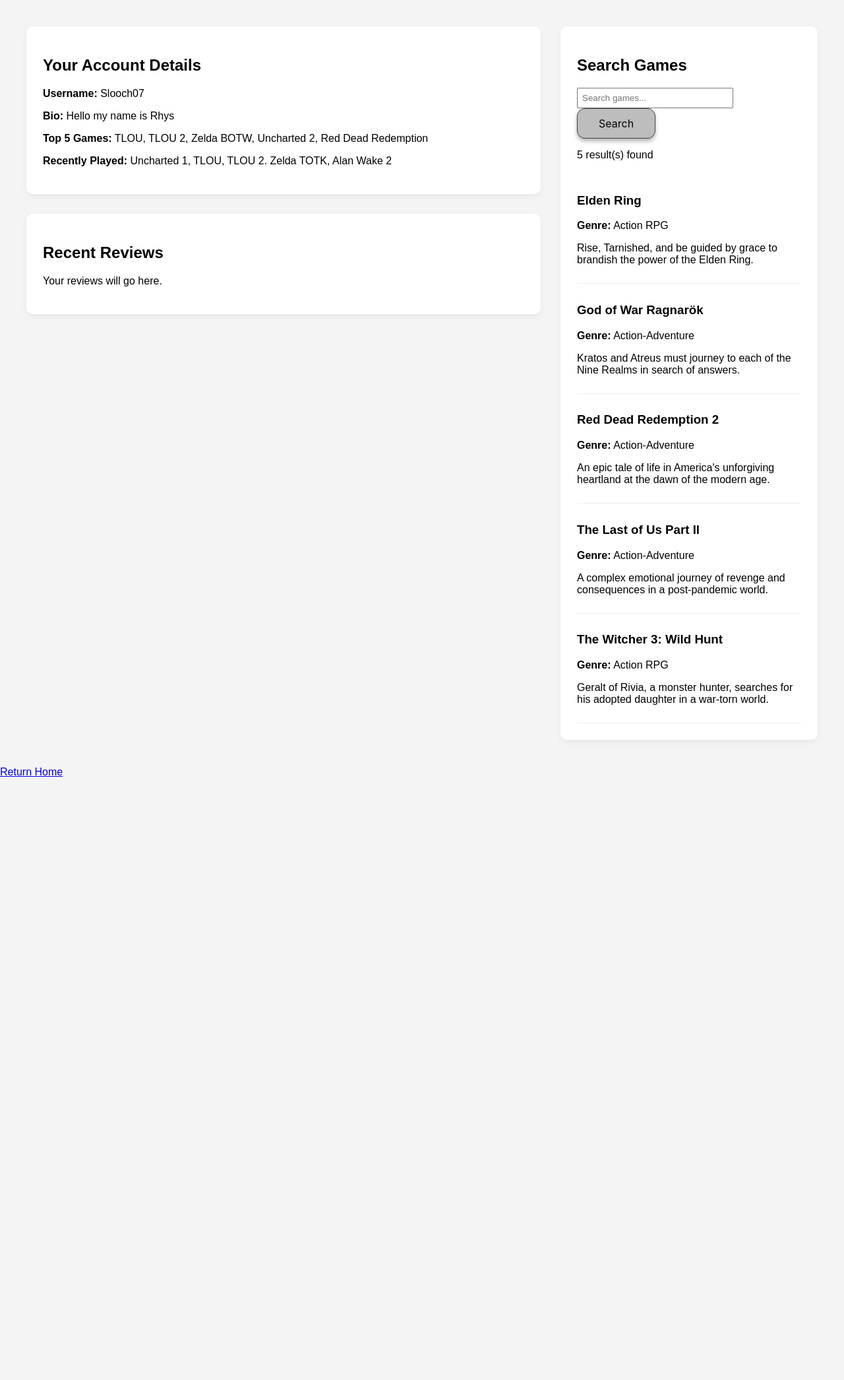
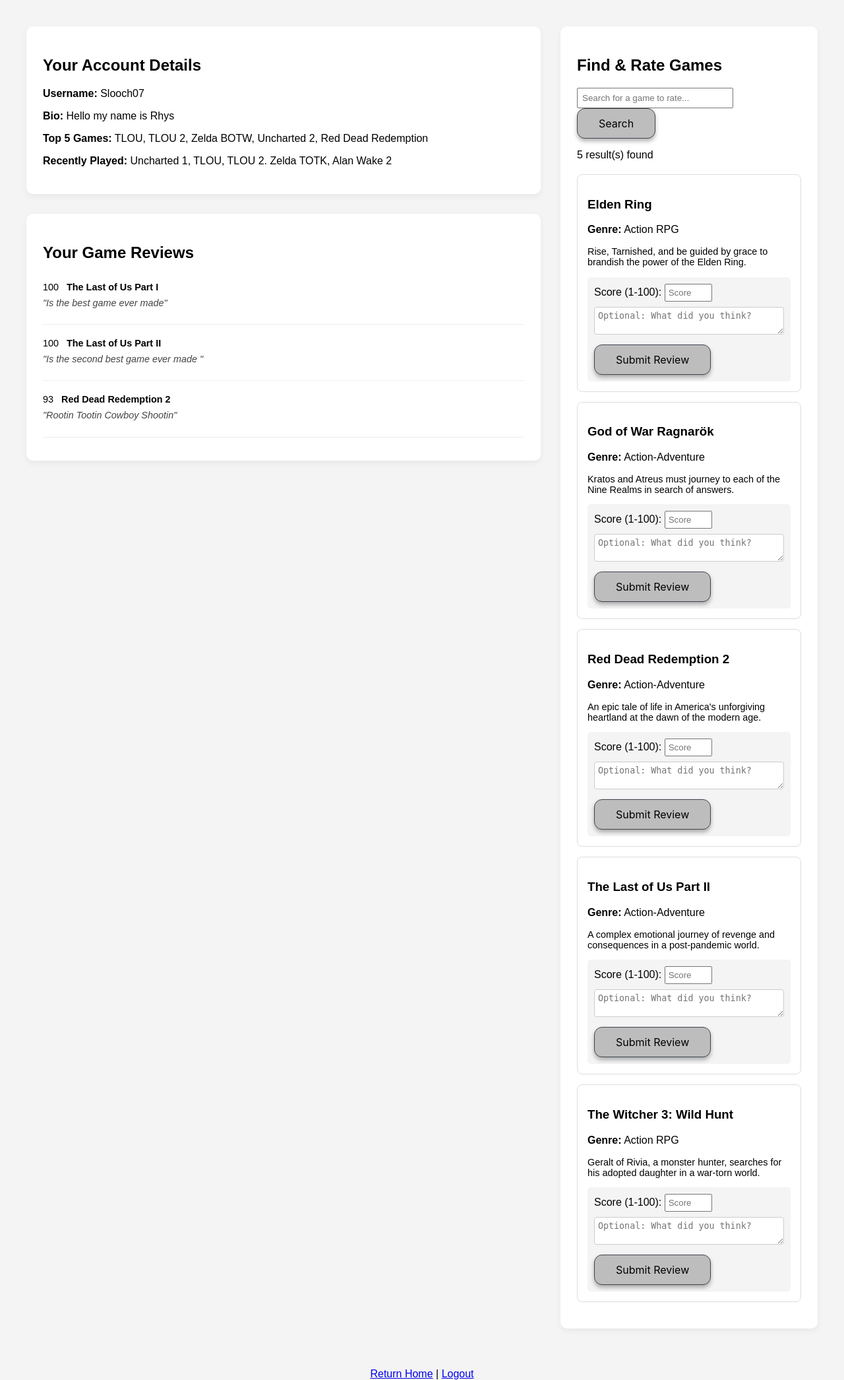
Before and after one commit to philstevens123/THE-REAL-NEA, a Flask app: page /user_profile in a window 1280 px wide. Shown: the whole page at 66% size. Before the commit the page ends 1177 px from the top, so only its background shows below. Run offline with Flask 3, Linux system fonts and the light colour scheme; a user stored in the database is signed in.

Commit message:
Added review system

```diff
--- a/app.py
+++ b/app.py
@@ -12,6 +12,8 @@ app.secret_key = 'super_secret_key_change_this_later'
 
 db = SQLAlchemy(app)
 
+#### DATABASE STUFF ####
+
 class User(db.Model):
     __tablename__ = 'users'
     id = db.Column(db.Integer, primary_key=True)
@@ -20,6 +22,7 @@ class User(db.Model):
     password_hash = db.Column(db.String(200), nullable=False)
 
     profile = db.relationship('Profile', backref='user', uselist=False)
+    reviews = db.relationship('Review', backref='author', lazy=True)
 
     def set_password(self, password):
         self.password_hash = generate_password_hash(password)
@@ -27,15 +30,23 @@ class User(db.Model):
     def check_password(self, password):
         return check_password_hash(self.password_hash, password)
 
-
 class Profile(db.Model):
     __tablename__ = 'profiles'
     id = db.Column(db.Integer, primary_key=True)
     bio = db.Column(db.String(120), nullable=False)
     top = db.Column(db.String(120), nullable=False)
     recent = db.Column(db.String(120), nullable=False)
+    user_id = db.Column(db.Integer, db.ForeignKey('users.id'), unique=True, nullable=False)
 
-    user_id = db.Column(db.Integer, db.ForeignKey('users.id'), unique=True, nullable=False)
+class Review(db.Model):
+    __tablename__ = 'reviews'
+    id = db.Column(db.Integer, primary_key=True)
+    game_id = db.Column(db.String(80), nullable=False)
+    game_title = db.Column(db.String(120), nullable=False)
+    rating = db.Column(db.Integer, nullable=False) # Store 1-100
+    comment = db.Column(db.Text, nullable=True)
+    user_id = db.Column(db.Integer, db.ForeignKey('users.id'), nullable=False)
+
 
 def load_data():
     if os.path.exists('games_db.json'):
@@ -43,31 +54,24 @@ def load_data():
             return json.load(f)
     return []
 
-
-
 def filter_games(query):
     all_games = load_data()
-
     if query:
         filtered = [g for g in all_games if query in str(g).lower()]
     else:
-        filtered = all_games[:5]  # Show only first 5 by default
+        filtered = all_games[:5]
+    sorted_games = sorted(filtered, key=lambda x: x.get('title', '').lower())
+    return sorted_games if query else sorted_games[:5]
 
-    sorted_games = sorted(filtered, key=lambda x: x.get('title', '').lower())
+#### END OF DATABASE STUFF ####
 
-    return sorted_games if query else sorted_games[:5]
+#### ROUTE STUFF ####
 
 @app.route('/')
 def home():
     query = request.args.get('q', '').lower()
     filtered_games = filter_games(query)
-
-    return render_template(
-        'index.html',
-        games=filtered_games,
-        query=query
-    )
-
+    return render_template('index.html', games=filtered_games, query=query)
 
 @app.route('/register', methods=['GET', 'POST'])
 def register():
@@ -81,56 +85,39 @@ def register():
             flash("Passwords do not match!")
             return redirect(url_for('register'))
 
-        existing_user = User.query.filter(
-            (User.email == email) | (User.username == username)
-        ).first()
-
+        existing_user = User.query.filter((User.email == email) | (User.username == username)).first()
         if existing_user:
             flash("Username or Email already in use!")
             return redirect(url_for('register'))
 
         new_user = User(username=username, email=email)
         new_user.set_password(password)
-
         db.session.add(new_user)
         db.session.commit()
 
         session['user_id'] = new_user.id
         return redirect(url_for('create_profile'))
-
     return render_template('create_account.html')
-
 
 @app.route('/sign_in', methods=['GET', 'POST'])
 def sign_in():
     if request.method == 'POST':
         username = request.form.get('username')
         password = request.form.get('password')
-
         user = User.query.filter_by(username=username).first()
 
         if user and user.check_password(password):
             session['user_id'] = user.id
-
             if user.profile is None:
-                flash("Account found, but no profile exists. Let's create one!")
                 return redirect(url_for('create_profile'))
-
-            flash("Welcome back!")
             return redirect(url_for('user_profile'))
-
         flash("Invalid username or password.")
-        return redirect(url_for('sign_in'))
-
     return render_template('sign_in.html')
-
 
 @app.route('/create_profile', methods=['GET', 'POST'])
 def create_profile():
     user_id = session.get('user_id')
-
     if not user_id:
-        flash("Please sign in first.")
         return redirect(url_for('sign_in'))
 
     if request.method == 'POST':
@@ -140,34 +127,64 @@ def create_profile():
             recent=request.form.get('recent'),
             user_id=user_id
         )
-
         db.session.add(new_profile)
         db.session.commit()
-
         return redirect(url_for('user_profile'))
-
     return render_template('create_profile.html')
-
 
 @app.route('/user_profile')
 def user_profile():
     user_id = session.get('user_id')
-
     if not user_id:
         flash("You must be logged in to view your profile.")
         return redirect(url_for('sign_in'))
 
     user = User.query.get(user_id)
+    if not user:
+        session.pop('user_id', None)
+        return redirect(url_for('sign_in'))
 
     query = request.args.get('q', '').lower()
     filtered_games = filter_games(query)
 
-    return render_template(
-        'user_profile.html',
-        user=user,
-        games=filtered_games,
-        query=query
-    )
+    return render_template('user_profile.html', user=user, games=filtered_games, query=query)
+
+@app.route('/rate_game/<game_id>', methods=['POST'])
+def rate_game(game_id):
+    user_id = session.get('user_id')
+    if not user_id:
+        flash("Please log in to rate games.")
+        return redirect(url_for('sign_in'))
+
+    try:
+        rating_val = int(request.form.get('rating'))
+    except (ValueError, TypeError):
+        flash("Invalid rating.")
+        return redirect(url_for('user_profile'))
+
+    if rating_val < 1 or rating_val > 100:
+        flash("Rating must be between 1 and 100.")
+        return redirect(url_for('user_profile'))
+
+    comment = request.form.get('comment')
+    game_title = request.form.get('game_title')
+
+    # Check for existing review to update, else create new
+    existing = Review.query.filter_by(user_id=user_id, game_id=game_id).first()
+    if existing:
+        existing.rating = rating_val
+        existing.comment = comment
+        flash(f"Updated review for {game_title}!")
+    else:
+        new_rev = Review(game_id=game_id, game_title=game_title, rating=rating_val,
+                         comment=comment, user_id=user_id)
+        db.session.add(new_rev)
+        flash(f"Submitted review for {game_title}!")
+
+    db.session.commit()
+    return redirect(url_for('user_profile'))
+
+#### END OF ROUTES STUFF ####
 
 if __name__ == '__main__':
     with app.app_context():
--- a/static/styles/user_profile_styles.css
+++ b/static/styles/user_profile_styles.css
@@ -78,3 +78,25 @@ button.btn-dark-modern {
   transform: translateY(1px);
   box-shadow: inset 0 2px 4px rgba(151, 151, 151, 0.5);
 }
+
+.review-form-container {
+    margin-top: 15px;
+    padding-top: 10px;
+    background: #f9f9f9;
+    border-radius: 5px;
+}
+
+.review-form-container select,
+.review-form-container textarea {
+    width: 100%;
+    margin-bottom: 10px;
+    display: block;
+    padding: 5px;
+    border: 1px solid #ccc;
+    border-radius: 4px;
+}
+
+.review-item {
+    font-size: 0.9em;
+    margin-bottom: 10px;
+}
--- a/templates/user_profile.html
+++ b/templates/user_profile.html
@@ -5,12 +5,10 @@
     <title>My Profile</title>
     <link rel="stylesheet" href="{{ url_for('static', filename='styles/user_profile_styles.css') }}">
 </head>
-
 <body>
 
 <div class="layout">
 
-    <!-- LEFT COLUMN -->
     <div class="left-column">
 
         <div class="card">
@@ -25,21 +23,37 @@
         </div>
 
         <div class="card">
-            <h2>Recent Reviews</h2>
-            <p>Your reviews will go here.</p>
+            <h2>Your Game Reviews</h2>
+            {% if user.reviews %}
+                {% for review in user.reviews %}
+                    <div class="review-item" style="border-bottom: 1px solid #eee; padding: 10px 0;">
+                        <div style="display: flex; align-items: center; gap: 12px;">
+                            <span class="score-badge
+                                {% if review.rating >= 75 %}high-score
+                                {% elif review.rating >= 50 %}med-score
+                                {% else %}low-score{% endif %}">
+                                {{ review.rating }}
+                            </span>
+                            <strong>{{ review.game_title }}</strong>
+                        </div>
+                        <p style="margin-top: 8px; color: #444; font-style: italic;">"{{ review.comment }}"</p>
+                    </div>
+                {% endfor %}
+            {% else %}
+                <p>You haven't reviewed any games yet.</p>
+            {% endif %}
         </div>
 
     </div>
 
-    <!-- RIGHT COLUMN -->
     <div class="card search-column">
-        <h2>Search Games</h2>
+        <h2>Find & Rate Games</h2>
 
         <form method="GET" action="{{ url_for('user_profile') }}">
             <input
                 type="text"
                 name="q"
-                placeholder="Search games..."
+                placeholder="Search for a game to rate..."
                 value="{{ query if query else '' }}">
             <button class="btn-dark-modern" type="submit">Search</button>
         </form>
@@ -48,16 +62,37 @@
 
         <div class="games-list">
             {% for game in games %}
-                <div class="game-card">
+                <div class="game-card" style="border: 1px solid #ddd; padding: 15px; margin-bottom: 15px; border-radius: 8px;">
                     <h3>{{ game.title }}</h3>
                     <p><strong>Genre:</strong> {{ game.genre }}</p>
-                    <p>{{ game.description }}</p>
+                    <p style="font-size: 0.9em;">{{ game.description }}</p>
+
+                    <div class="review-form-container" style="background: #f4f4f4; padding: 10px; border-radius: 5px; margin-top: 10px;">
+                        <form action="{{ url_for('rate_game', game_id=game.id) }}" method="POST">
+                            <input type="hidden" name="game_title" value="{{ game.title }}">
+
+                            <div style="margin-bottom: 8px;">
+                                <label>Score (1-100):</label>
+                                <input type="number" name="rating" min="1" max="100" required
+                                       style="width: 60px; padding: 4px;" placeholder="Score">
+                            </div>
+
+                            <textarea name="comment" placeholder="Optional: What did you think?" rows="2"
+                                      style="width: 100%; box-sizing: border-box;"></textarea>
+
+                            <button type="submit" class="btn-dark-modern" style="margin-top: 5px;">Submit Review</button>
+                        </form>
+                    </div>
                 </div>
             {% endfor %}
         </div>
     </div>
 
 </div>
-<a href="/">Return Home</a>
+
+<div style="text-align: center; margin-top: 20px;">
+    <a href="/">Return Home</a> | <a href="/logout">Logout</a>
+</div>
+
 </body>
 </html>
```
Also changed, not shown: instance/users.db.
